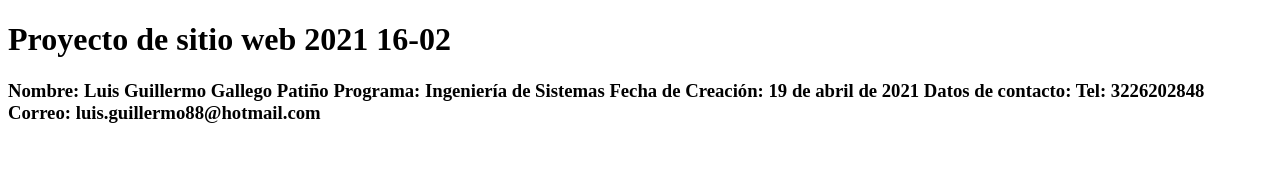
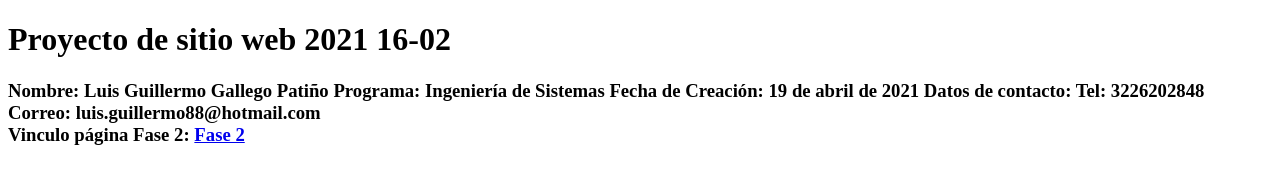
Before and after one commit to Guillermo24hub/DSW-GuillermoGallego, a plain HTML site: page index.html in a window 1280 px wide. Drawn offline with Linux system fonts and the light colour scheme.

Commit message:
Actualización fase 2 V2
Actualización fase 2 V2

```diff
--- a/index.html
+++ b/index.html
@@ -15,7 +15,8 @@
             Fecha de Creación: 19 de abril de 2021
             Datos de contacto:
             Tel: 3226202848
-            Correo: luis.guillermo88@hotmail.com
+            Correo: luis.guillermo88@hotmail.com <br>
+            Vinculo página Fase 2: <a href="fase2/design.html">Fase 2</a>
         </p>
     </h3>
 </body>
```
